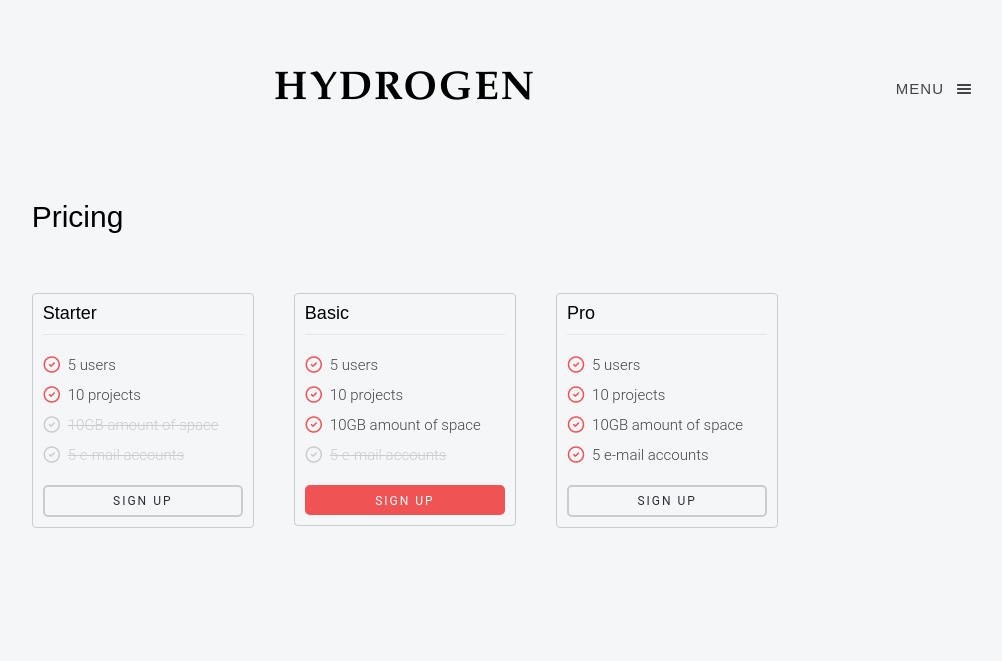
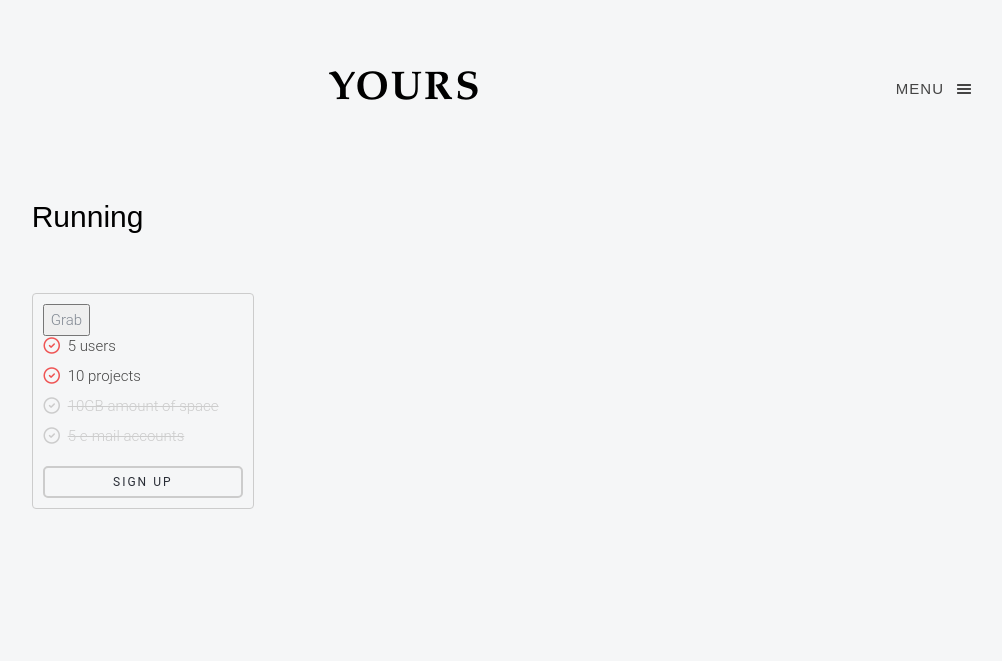
Before and after one commit to CocoaWang/CloudModel, a website: page public/order.html in a window 1280 px wide. Shown: the top 661 px of the page, without its empty margins (235-1237 px from the left). Drawn offline with Linux system fonts and the light colour scheme; files whose address does not match are found by name; a web font is replaced by a local one.

Commit message:
container html

```diff
--- a/public/pricing.html
+++ b/public/order.html
@@ -7,7 +7,7 @@
 	<head>
 	<meta charset="utf-8">
 	<meta http-equiv="X-UA-Compatible" content="IE=edge">
-	<title>Hydrogen &mdash; A free HTML5 Template </title>
+	<title>Your apps &mdash; containers </title>
 	<meta name="viewport" content="width=device-width, initial-scale=1">
 	<meta name="description" content="Free HTML5 Template by FREEHTML5.CO" />
 	<meta name="keywords" content="free html5, free template, free bootstrap, html5, css3, mobile first, responsive" />
@@ -53,11 +53,11 @@
 
 	<div id="fh5co-offcanvass">
 		<a href="#" class="fh5co-offcanvass-close js-fh5co-offcanvass-close">Menu <i class="icon-cross"></i> </a>
-		<h1 class="fh5co-logo"><a class="navbar-brand" href="index.html">Hydrogen</a></h1>
+		<h1 class="fh5co-logo"><a class="navbar-brand" href="index.html">Yours</a></h1>
 		<ul>
 			<li><a href="index.html">Home</a></li>
 			<li><a href="about.html">About</a></li>
-			<li class="active"><a href="pricing.html">Pricing</a></li>
+			<li class="active"><a href="order.html">Yours</a></li>
 			<li><a href="contact.html">Contact</a></li>
 		</ul>
 		<h3 class="fh5co-lead">Connect with us</h3>
@@ -74,24 +74,26 @@
 			<div class="row">
 				<div class="col-md-12">
 					<a href="#" class="fh5co-menu-btn js-fh5co-menu-btn">Menu <i class="icon-menu"></i></a>
-					<a class="navbar-brand" href="index.html">Hydrogen</a>
+					<a class="navbar-brand" href="index.html">Yours</a>
 				</div>
 			</div>
 		</div>
 	</header>
 	<!-- END .header -->
 
-
 	<div id="fh5co-main">
 		<div class="container">
 			<div class="row">
 				<div class="col-md-8 col-md-offset-2">
-					<h2>Pricing</h2>
+					<h2>Running</h2>
 					<div class="fh5co-spacer fh5co-spacer-sm"></div>
 					<div class="row">
 						<div class="col-md-4">
 							<div class="fh5co-pricing-table">
-								<h3>Starter</h3>
+								<button onclick="getConInfo()">Grab</button>
+								<div id="zConName">
+
+								</div>
 								<ul class="fh5co-list-check">
 									<li class="fh5co-include">5 users</li>
 									<li class="fh5co-include">10 projects</li>
@@ -101,30 +103,7 @@
 								<a href="#" class="btn btn-block btn-sm btn-outline">Sign up</a>
 							</div>
 						</div>
-						<div class="col-md-4">
-							<div class="fh5co-pricing-table">
-								<h3>Basic</h3>
-								<ul class="fh5co-list-check">
-									<li class="fh5co-include">5 users</li>
-									<li class="fh5co-include">10 projects</li>
-									<li class="fh5co-include">10GB amount of space</li>
-									<li>5 e-mail accounts</li>
-								</ul>
-								<a href="#" class="btn btn-block btn-sm btn-primary">Sign up</a>
-							</div>
-						</div>
-						<div class="col-md-4">
-							<div class="fh5co-pricing-table">
-								<h3>Pro</h3>
-								<ul class="fh5co-list-check">
-									<li class="fh5co-include">5 users</li>
-									<li class="fh5co-include">10 projects</li>
-									<li class="fh5co-include">10GB amount of space</li>
-									<li class="fh5co-include">5 e-mail accounts</li>
-								</ul>
-								<a href="#" class="btn btn-block btn-sm btn-outline">Sign up</a>
-							</div>
-						</div>
+
 					</div>
 
 				</div>
@@ -167,7 +146,39 @@
 	<!-- Main JS -->
 	<script src="js/main.js"></script>
 
-
+	<script>
+		function getConInfo() {
+			var return0 = "hehe";
+			//var jsonarray = $.parseJSON(window.globalBucket);
+			/*$.each(eval("(" + jsonarray+ ")"), function (i, n) {
+				alert(n.Price);
+			});*/
+			/*$.each(jsonarray, function(i, n){
+				//console.log(n.Name);
+				alert(n.Name);
+				return0 = n.Name;
+			});*/
+			for(var item in window.globalBucket)
+			{
+				console.log('qq');
+				for(var cname in window.globalBucket[item]) {
+					console.log(cname);
+					//if(cname == 'Name')
+					//	return0 = window.globalBucket[item][cname];
+				}
+			}
+			//$('#zConName').innerText = return0;
+			//document.getElementById("zConName").value="nihao";
+			console.log(return0);
+			//console.log($('#zConName').val());
+			console.log(document.getElementById('zConName').innerHTML);
+			document.getElementById('zConName').innerHTML = '<h3>'+return0+'</h3>';
+			$('#zConName').val(return0);
+		}
+		//getConInfo();
+		//console.log("hello");
+		console.log(window.globalBucket);
+	</script>
 
 
 	</body>
```
Also changed, not shown: public/about.html (+1 -1 lines), public/contact.html (+1 -1 lines), public/containers.html (+28 -1 lines).
